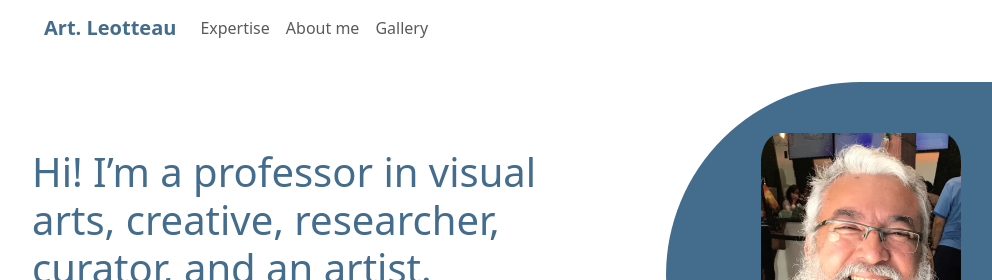
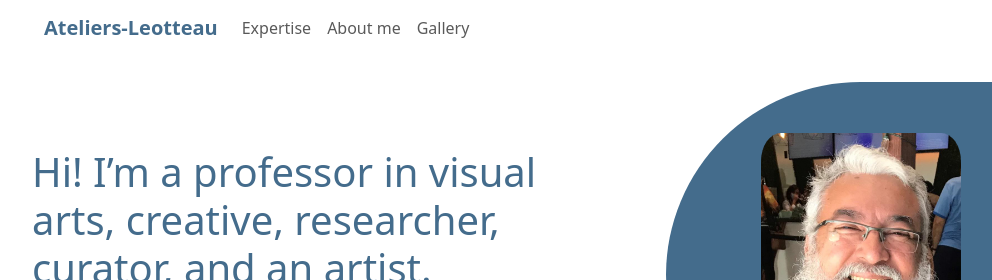
Before and after one commit to 26Lunas/portafolio_Leotteau, a plain HTML site: page index.html in a window 1280 px wide. Shown: the top 280 px of the page, 96-1088 px from the left. Drawn offline with nearby package versions, Linux system fonts and the light colour scheme.

Commit message:
New Changes in index file

```diff
--- a/index.html
+++ b/index.html
@@ -5,7 +5,7 @@
     <meta charset="UTF-8">
     <meta http-equiv="X-UA-Compatible" content="IE=edge">
     <meta name="viewport" content="width=device-width, initial-scale=1.0">
-    <title>Artista Fabian Leotteau</title>
+    <title>Ateliers-Leotteau</title>
 
     <!-- Bootstrap 5.3 -->
     <link href="https://cdn.jsdelivr.net/npm/bootstrap@5.3.0-alpha2/dist/css/bootstrap.min.css" rel="stylesheet"
@@ -19,7 +19,7 @@
 <body>
     <nav class="navbar navbar-expand-lg" id="navbarScroll">
         <div class="container-fluid">
-            <a class="navbar-brand logo" href="index.html">Art. Leotteau</a>
+            <a class="navbar-brand logo" href="index.html">Ateliers-Leotteau</a>
             <button class="navbar-toggler" type="button" data-bs-toggle="collapse"
                 data-bs-target="#navbarSupportedContent" aria-controls="navbarSupportedContent"
                 aria-expanded="false" aria-label="Toggle navigation">
```
